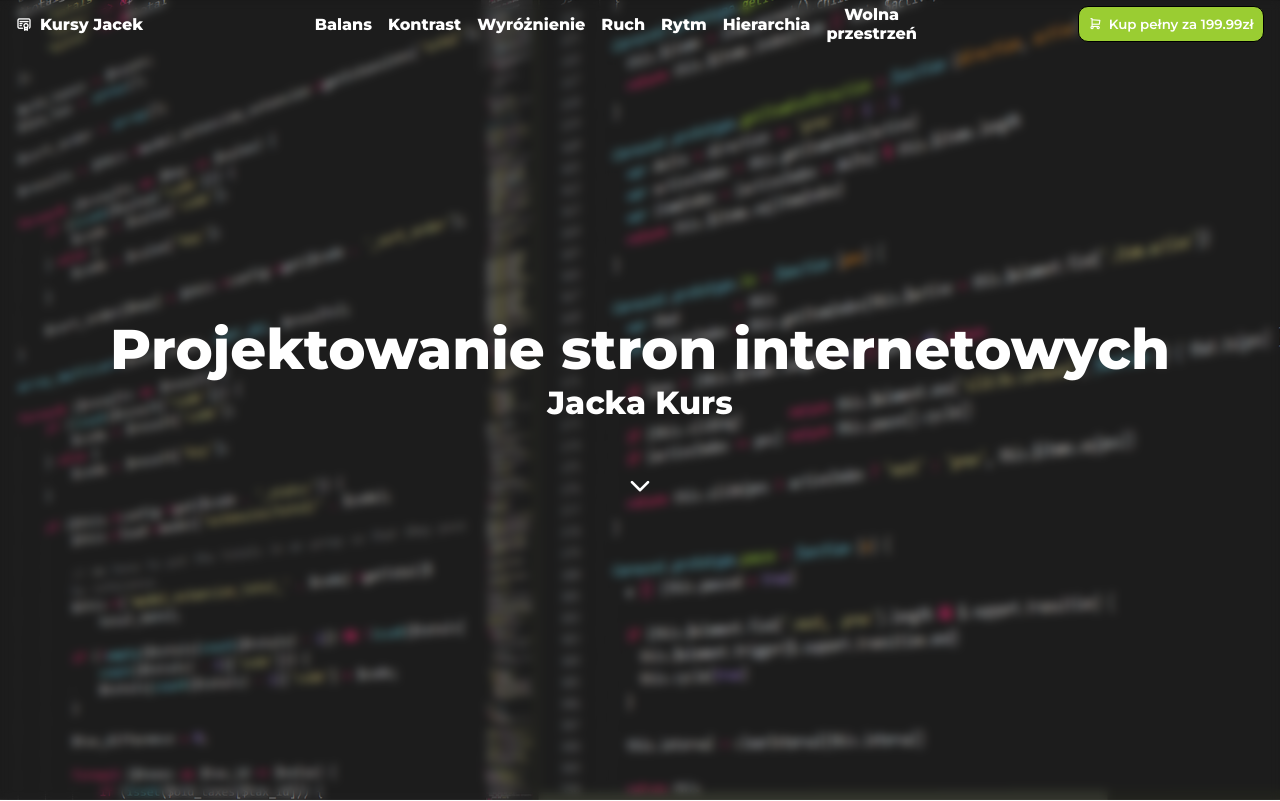
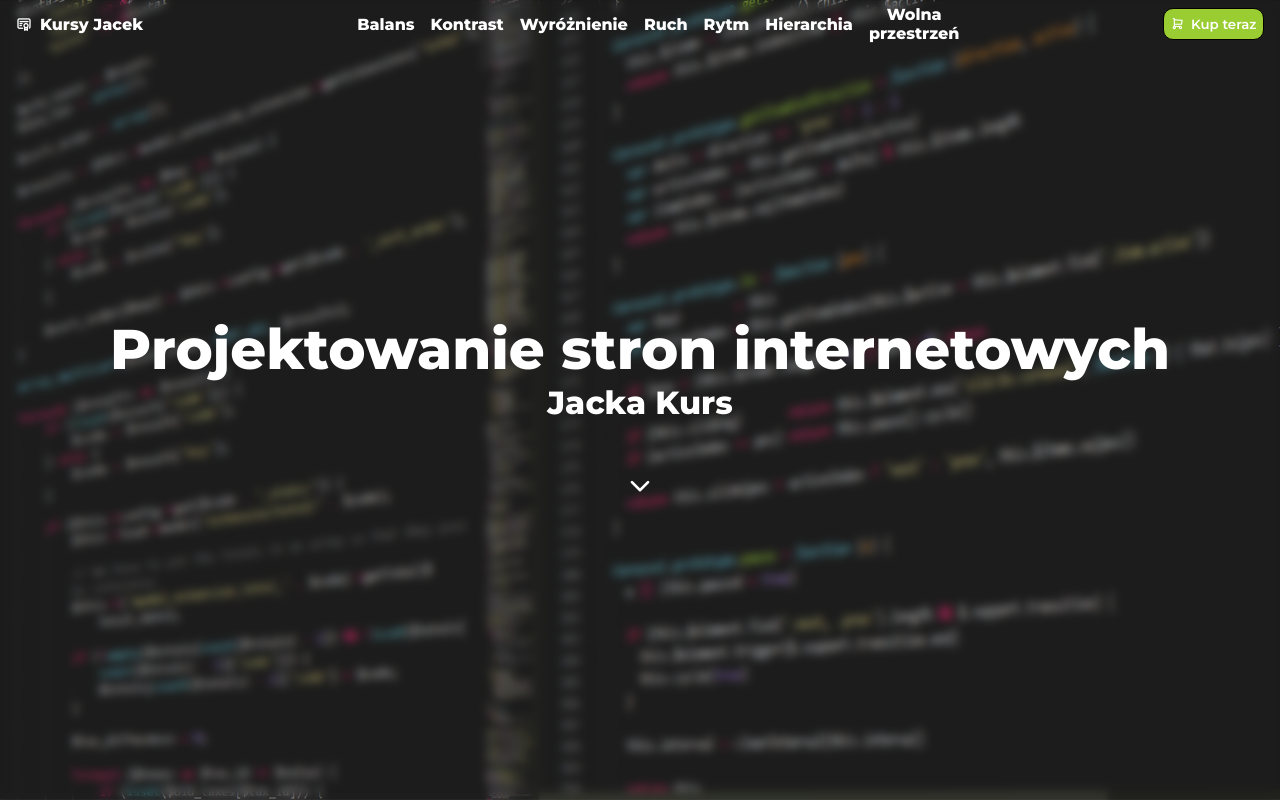
Before and after one commit to 0x45R/0x45R.github.io, a plain HTML site: page ProjektowanieStron/index.html in a window 1280 px wide. Shown: the top 801 px of the page. Drawn offline with Linux system fonts and the light colour scheme; files whose address does not match are found by name.

Commit message:
Updated things

```diff
--- a/ProjektowanieStron/css/style.css
+++ b/ProjektowanieStron/css/style.css
@@ -99,6 +99,7 @@ a{
 .card-container-title{
   font-weight: 800;
   font-size: 6vmin;
+  white-space: nowrap;
 }
 
 .card-container-subtitle{
@@ -145,10 +146,11 @@ a{
   display: flex;
   justify-content: center;
   align-items: center;
+  white-space: nowrap;
 }
 
 .navigation-container-button{
-  padding: .7em;
+  padding: .5em;
   border-radius: 10px;
   border: 1px solid black;
   background: yellowgreen;
@@ -159,6 +161,7 @@ a{
   gap: .5em;
   justify-content: center;
   align-items: center;
+  white-space:nowrap;
 }
 .navigation-background{
   position: fixed;
--- a/ProjektowanieStron/index.html
+++ b/ProjektowanieStron/index.html
@@ -22,7 +22,7 @@
         <p class="navigation-container-anchor"><a href="#free-space-card">Wolna przestrzeń</a></p>
         <p class="navigation-container-anchor"><a href="#consitency-card">Spójność</a></p>
       </div>
-      <button class="navigation-container-button"><i class="ti ti-shopping-cart"></i><p>Kup pełny za 199.99zł</p></button>
+      <button class="navigation-container-button"><i class="ti ti-shopping-cart"></i><p>Kup teraz</p></button>
     </nav>
     <div class='navigation-background'>
     </div>
```
